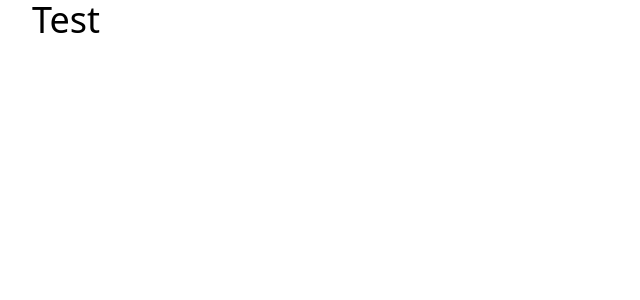
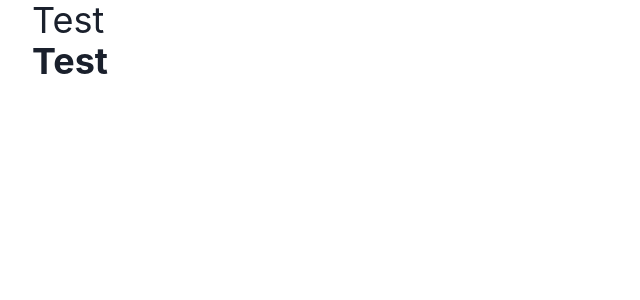
Before and after one commit to Levofron/NotionLingo, a Next.js app: page / in a window 1280 px wide. Shown: the top 300 px of the page, without its empty margins (0-640 px from the left). Built offline with nearby package versions, Linux system fonts and the light colour scheme.

Commit message:
chore: configure chakra (#22)

```diff
--- a/package.json
+++ b/package.json
@@ -32,8 +32,11 @@
     "typecheck": "tsc --noEmit -p . --pretty"
   },
   "dependencies": {
+    "@chakra-ui/react": "^2.3.7",
     "@commitlint/cli": "^17.2.0",
     "@commitlint/config-conventional": "^17.2.0",
+    "@emotion/react": "^11.10.5",
+    "@emotion/styled": "^11.10.5",
     "@optimizely/optimizely-sdk": "^4.9.2",
     "@types/node": "18.11.9",
     "@types/react": "18.0.24",
@@ -41,6 +44,7 @@
     "concurrently": "^7.5.0",
     "eslint": "8.26.0",
     "eslint-config-next": "13.0.1",
+    "framer-motion": "^7.6.5",
     "next": "13.0.1",
     "prisma": "^4.5.0",
     "react": "18.2.0",
--- a/pages/_app.tsx
+++ b/pages/_app.tsx
@@ -1,7 +1,12 @@
+import { ChakraProvider } from '@chakra-ui/react';
 import type { AppProps } from 'next/app';
 
 import '../styles/globals.css';
 
 export default function App({ Component, pageProps }: AppProps) {
-  return <Component {...pageProps} />;
+  return (
+    <ChakraProvider>
+      <Component {...pageProps} />
+    </ChakraProvider>
+  );
 }
--- a/pages/index.tsx
+++ b/pages/index.tsx
@@ -1,3 +1,4 @@
+import { Heading } from '@chakra-ui/react';
 import Head from 'next/head';
 
 export default function Home() {
@@ -10,6 +11,7 @@
       </Head>
       <main>
         <h1 className="text-4xl">Test</h1>
+        <Heading>Test</Heading>
       </main>
     </div>
   );
```
Also changed, not shown: 1 other file (tests, documents, lock files or other folders).
